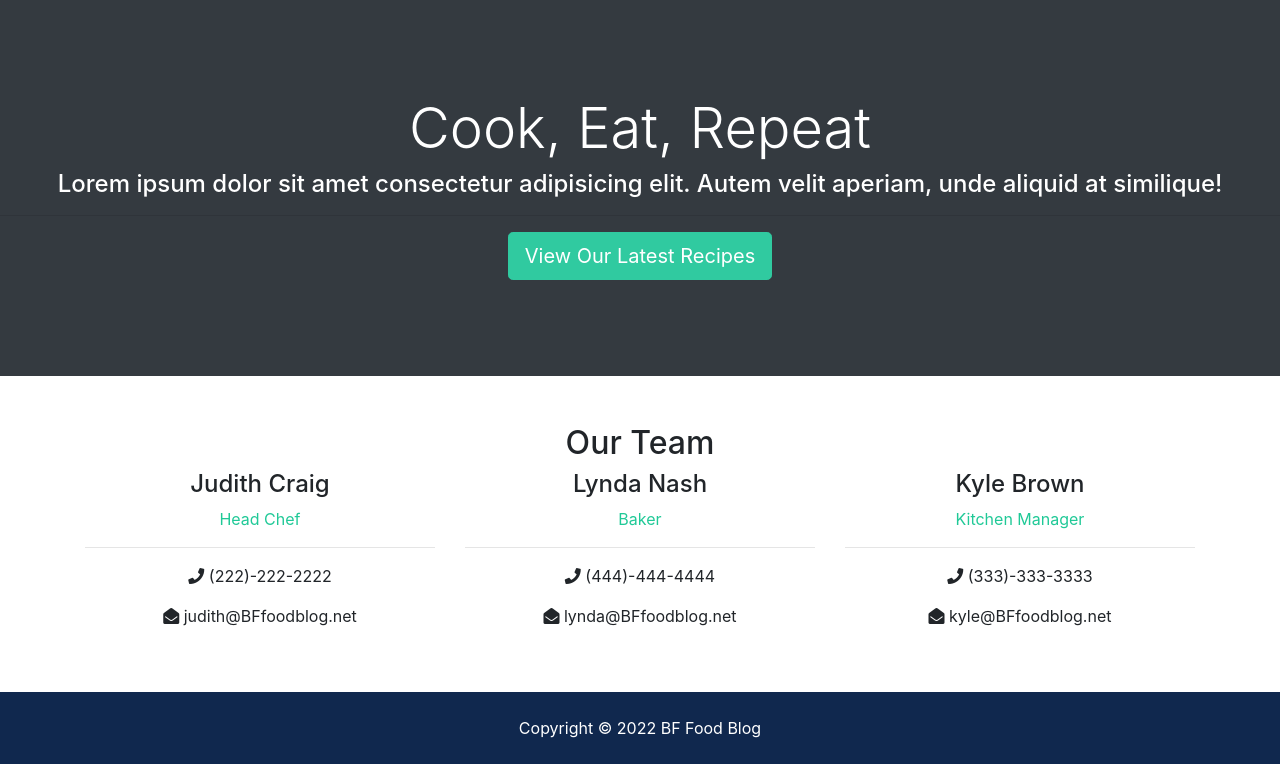
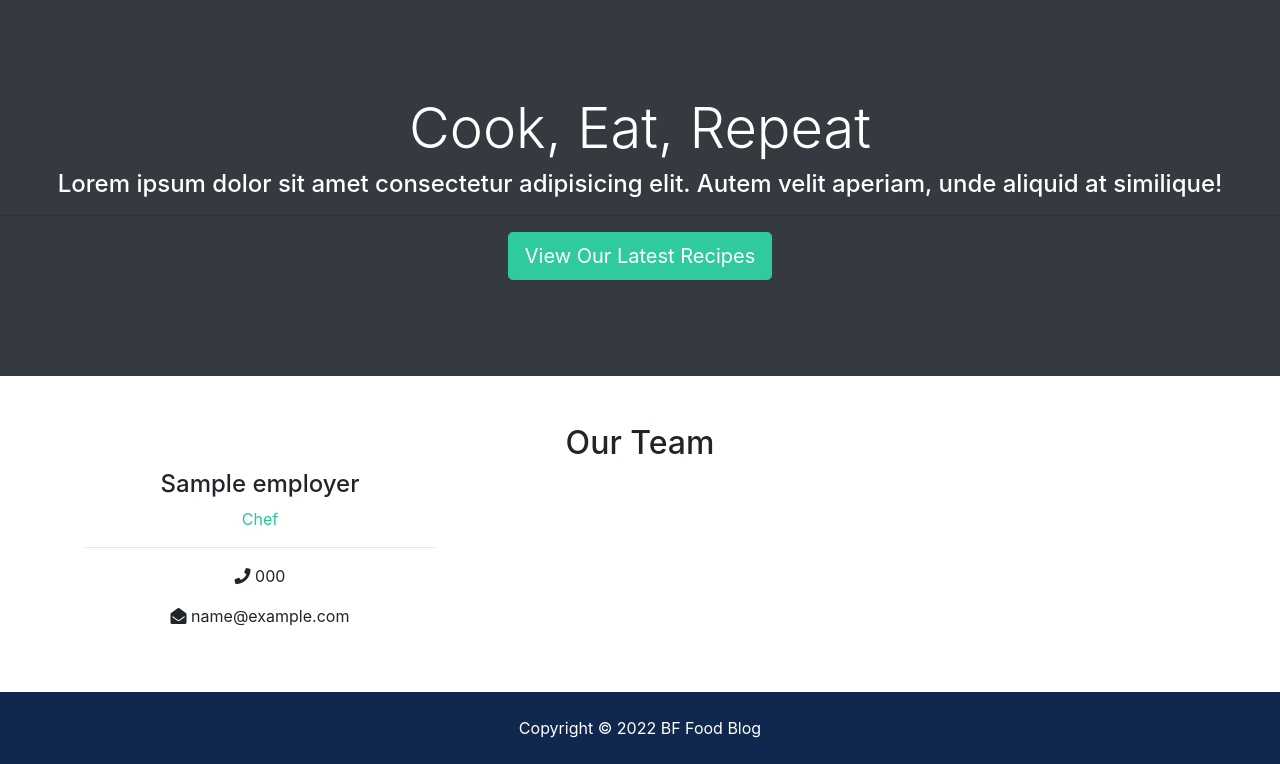
Before and after one commit to Bfatima25/foodblog_project, a Django app: page /about in a window 1280 px wide. Shown: the part 1248-2012 px from the top of the page. Run offline with Django 4.2, Linux system fonts and the light colour scheme; tables that the repository leaves empty hold one stand-in row (values such as "Sample post"); some libraries are stand-ins or nearby versions.

Commit message:
added content in about page

```diff
--- a/templates/pages/about.html
+++ b/templates/pages/about.html
@@ -69,35 +69,23 @@
     <div class="container">
       <h2 class="text-center">Our Team</h2>
       <div class="row text-center">
+          {% if employers %}
+            {% for employer in employers %}
               <div class="col-md-4">
-          <h4>Judith Craig</h4>
-          <p class="text-success">Head Chef
+                <h4>{{ employer.name }}</h4>
+                <p class="text-success">Chef </p>
               <hr>
               <p>
-            <i class="fas fa-phone"></i> (222)-222-2222</p>
+                <i class="fas fa-phone"></i> {{ employer.phone }}</p>
               <p>
-            <i class="fas fa-envelope-open"></i> judith@BFfoodblog.net</p>
+                <i class="fas fa-envelope-open"></i> {{ employer.email }}</p>
             </div>
-
-        <div class="col-md-4">
-          <h4>Lynda Nash</h4>
-          <p class="text-success">Baker</p>
-          <hr>
-          <p>
-            <i class="fas fa-phone"></i> (444)-444-4444</p>
-          <p>
-            <i class="fas fa-envelope-open"></i> lynda@BFfoodblog.net</p>
+            {% endfor %}
+          {% else %}
+            <div class="com-md-12">
+              <p>No Employers Available</p>
             </div>
-
-        <div class="col-md-4">
-          <h4>Kyle Brown</h4>
-          <p class="text-success">Kitchen Manager</p>
-          <hr>
-          <p>
-            <i class="fas fa-phone"></i> (333)-333-3333</p>
-          <p>
-            <i class="fas fa-envelope-open"></i> kyle@BFfoodblog.net</p>
-        </div>
+        {% endif %}
       </div>
     </div>
   </section>
```
Lines whose indentation alone changed are shown as unchanged.
